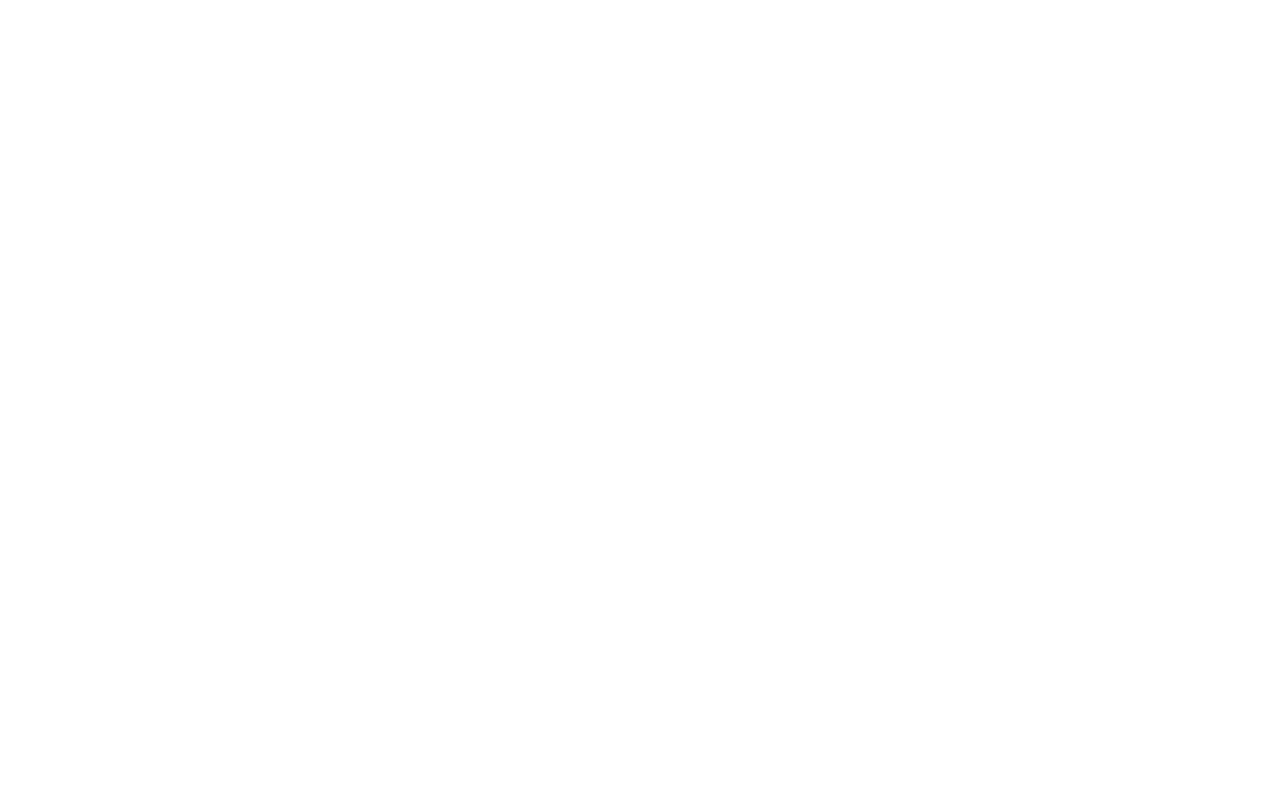
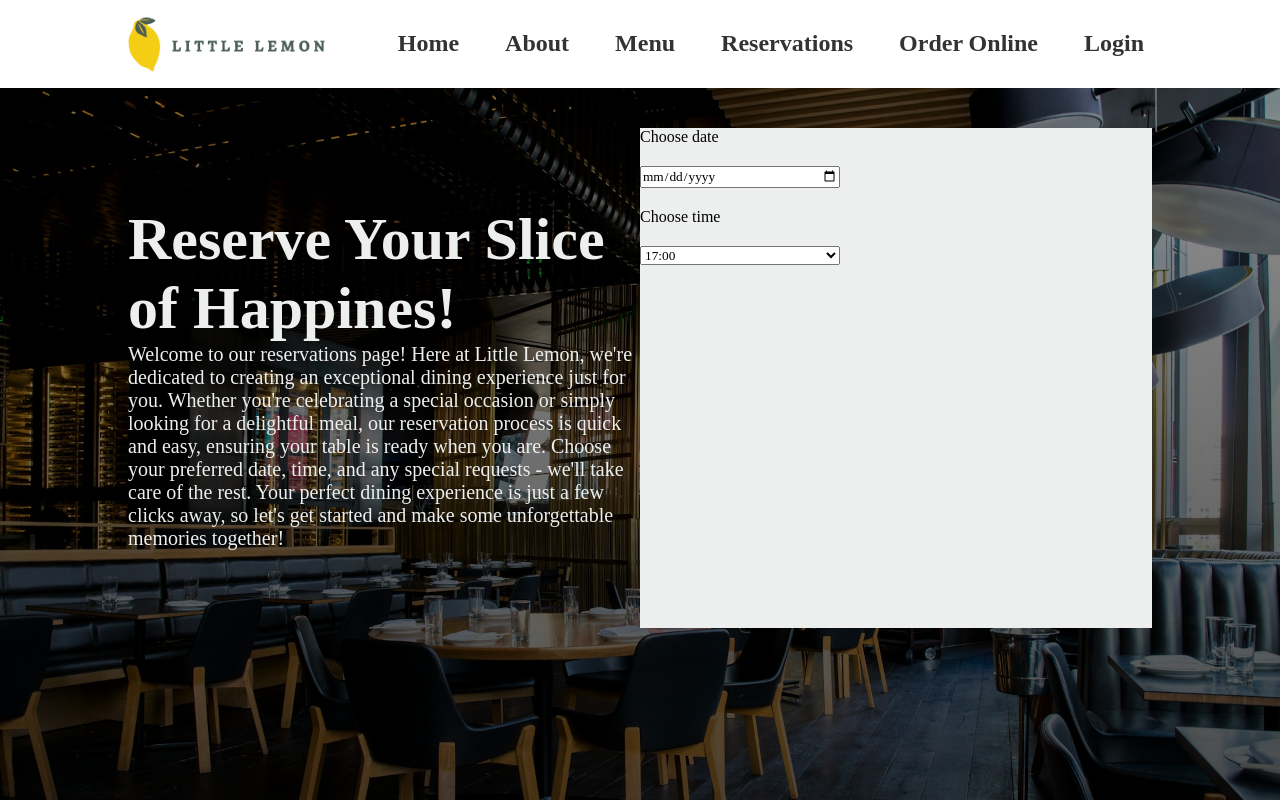
Before and after one commit to juancho2124/little-lemon-restaurant, a React (Create React App) app in the folder little-lemon-retaurant/: page /reservations in a window 1280 px wide. Before the commit this address had no page. Shown: the top 800 px of the page. Built offline with nearby package versions, Linux system fonts and the light colour scheme; a web font is replaced by a local one.

Commit message:
reservation page implementations and routing

```diff
--- a/little-lemon-retaurant/src/App.js
+++ b/little-lemon-retaurant/src/App.js
@@ -1,12 +1,14 @@
 import "./App.css";
 import { Route, Routes } from "react-router-dom";
 import Home from "./routes/Home";
+import Reservations from "./routes/Reservations";
 
 function App() {
   return (
     <>
       <Routes>
         <Route path="/" element={<Home />} />
+        <Route path="/reservations" element={<Reservations />} />
       </Routes>
     </>
   );
--- /dev/null
+++ b/little-lemon-retaurant/src/components/BookingForm.js
@@ -0,0 +1,22 @@
+import React from "react";
+import "../styles/BookingForm.css";
+
+const BookingForm = () => {
+  return (
+    <form style={{ display: "grid", maxWidth: "200px", gap: "20px" }}>
+      <label htmlFor="res-date">Choose date</label>
+      <input type="date" id="res-date" />
+
+      <label htmlFor="res-time">Choose time</label>
+      <select id="res-time">
+        <option>17:00</option>
+        <option>18:00</option>
+        <option>19:00</option>
+        {/* Add the rest of the options */}
+      </select>
+
+      {/* Add fields for Number of Guests, Occasion, and Submit Button */}
+    </form>
+  );
+};
+export default BookingForm;
--- /dev/null
+++ b/little-lemon-retaurant/src/components/ReservationsPage.js
@@ -0,0 +1,30 @@
+import React from "react";
+import "../styles/ReservationsPage.css";
+import BookingForm from "./BookingForm";
+
+const ReservationsPage = () => {
+  return (
+    <div className="reservation-container">
+      <div className="reservation-content">
+        <div className="reservation-text">
+          <h2>Reserve Your Slice of Happines!</h2>
+          <p>
+            Welcome to our reservations page! Here at Little Lemon, we're
+            dedicated to creating an exceptional dining experience just for you.
+            Whether you're celebrating a special occasion or simply looking for
+            a delightful meal, our reservation process is quick and easy,
+            ensuring your table is ready when you are. Choose your preferred
+            date, time, and any special requests - we'll take care of the rest.
+            Your perfect dining experience is just a few clicks away, so let's
+            get started and make some unforgettable memories together!
+          </p>
+        </div>
+        <div className="form">
+          <BookingForm />
+        </div>
+      </div>
+    </div>
+  );
+};
+
+export default ReservationsPage;
--- /dev/null
+++ b/little-lemon-retaurant/src/routes/Reservations.js
@@ -0,0 +1,16 @@
+import React from "react";
+import Header from "../components/Header";
+import Footer from "../components/Footer";
+import ReservationsPage from "../components/ReservationsPage";
+
+const Reservations = () => {
+  return (
+    <div>
+      <Header />
+      <ReservationsPage />
+      <Footer />
+    </div>
+  );
+};
+
+export default Reservations;
--- a/little-lemon-retaurant/src/styles/AboutSection.css
+++ b/little-lemon-retaurant/src/styles/AboutSection.css
@@ -34,7 +34,8 @@
   margin: 0 auto;
 }
 
-.about-text {
+.about-text,
+.about-images {
   flex-basis: 50%;
   flex-shrink: 0;
 }
--- /dev/null
+++ b/little-lemon-retaurant/src/styles/ReservationsPage.css
@@ -0,0 +1,53 @@
+:root {
+  --primary-color1: #495e57;
+  --primary-color2: #f4ce14;
+  --secondary-color1: #ee9972;
+  --secondary-color2: #fbdabb;
+  --highlight-color1: #edefee;
+  --highlight-color2: #333333;
+}
+
+.reservation-container {
+  background-image: linear-gradient(
+      to bottom,
+      rgba(0, 0, 0, 0.42),
+      rgba(0, 0, 0, 0.73)
+    ),
+    url(../Assets/restaurant2.jpg);
+  width: 100%;
+  background-size: cover;
+  height: 100vh;
+}
+
+.reservation-content {
+  width: 80%;
+  padding: 40px;
+  display: flex;
+  justify-content: space-between;
+  align-items: center;
+  margin: 0 auto;
+}
+
+.reservation-text,
+.form {
+  flex-basis: 50%;
+  flex-shrink: 0;
+}
+
+.reservation-text {
+  color: var(--highlight-color1);
+}
+
+.reservation-text h2 {
+  font-size: 60px;
+}
+
+.reservation-text p {
+  font-size: 20px;
+}
+
+.form {
+  height: 500px;
+  width: 50%;
+  background-color: var(--highlight-color1);
+}
```
Also changed, not shown: little-lemon-retaurant/src/Assets/restaurant2.jpg (added), little-lemon-retaurant/src/styles/BookingForm.css (added).
